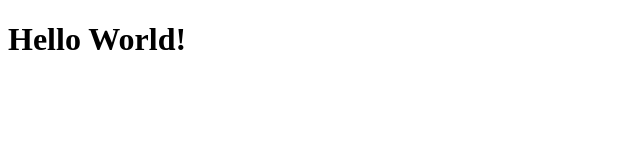
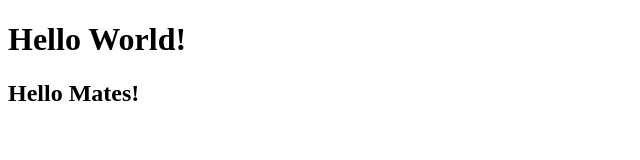
Before and after one commit to Evgen-Krasnenkov/my-project, a plain HTML site: page index.html in a window 1280 px wide. Shown: the whole page, without its empty margins (0-640 px from the left). Drawn offline with Linux system fonts and the light colour scheme.

Commit message:
mates added

```diff
--- a/index.html
+++ b/index.html
@@ -6,6 +6,7 @@
     <meta name="viewport" content="width=device-width, initial-scale=1.0">
     <title>My project 456</title>
     <h1>Hello World!</h1>
+    <h2>Hello Mates!</h2>
 </head>
 <body>
 
```
